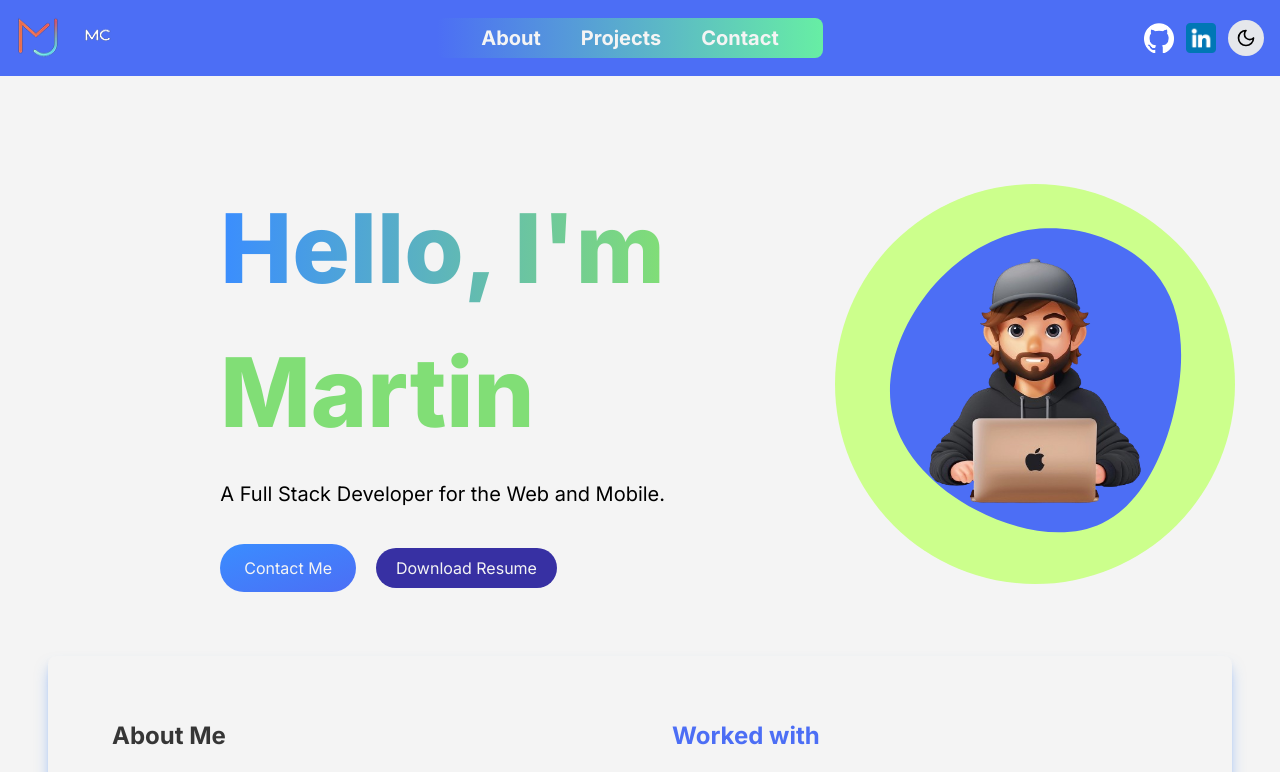
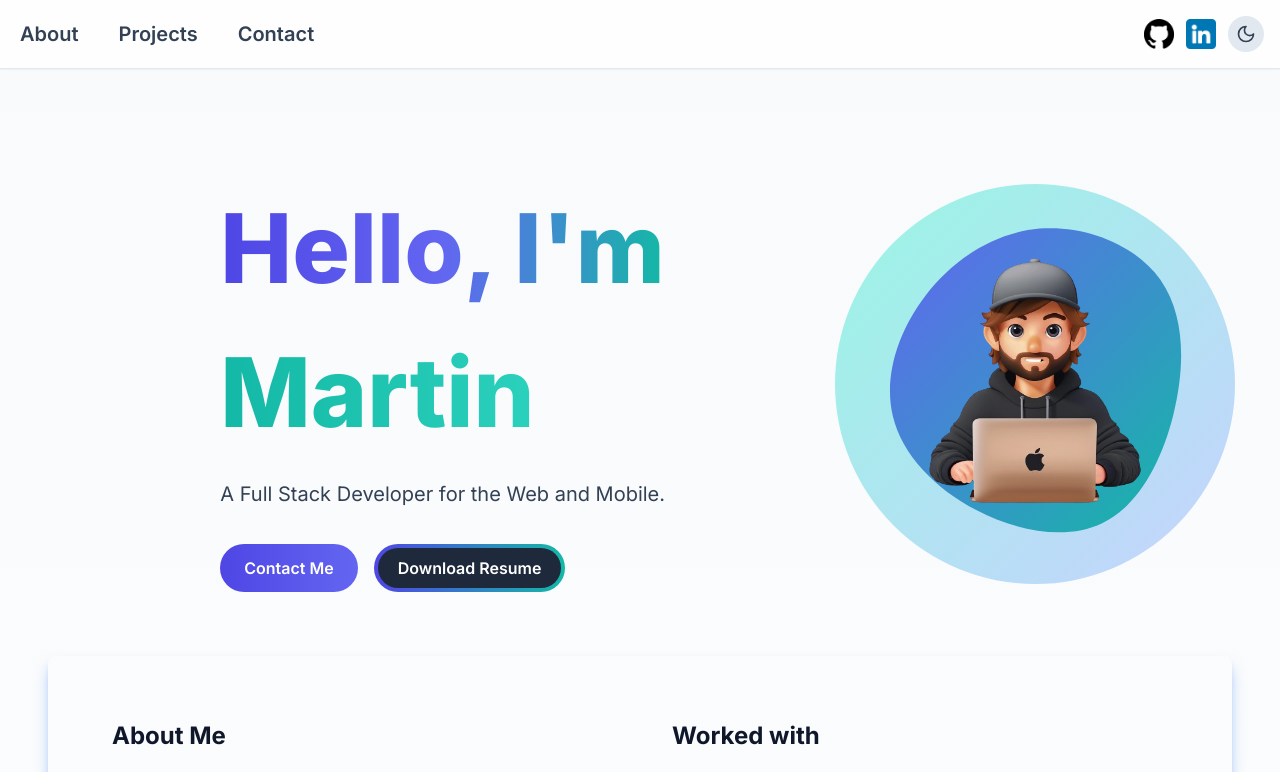
Before and after one commit to martincout/portfolio-next, a Next.js app: page /en in a window 1280 px wide. Shown: the top 772 px of the page. Built offline with nearby package versions, Linux system fonts and the light colour scheme.

Commit message:
Improved styling

```diff
--- a/src/app/[locale]/page.tsx
+++ b/src/app/[locale]/page.tsx
@@ -1,4 +1,3 @@
-'use client'
 import Image from "next/image";
 import HeroSection from "../components/HeroSection"
 import AboutSection from "../components/AboutSection"
@@ -11,7 +10,7 @@ import { ThemeProvider } from "../components/ThemeProvider";
 export default function Home() {
   return (
     <ThemeProvider>
-      <main className="bg-white dark:bg-[#0F0F0F] flex min-h-screen flex-col before:animated-background">
+      <main className="bg-gradient-to-b from-slate-50 to-white dark:from-slate-950 dark:to-slate-900 flex min-h-screen flex-col">
         <Navbar />
         <div className="container mt-24 mx-auto px-4 sm:px-6 lg:px-12 py-4">
           <HeroSection />
--- a/src/app/components/HeroSection.tsx
+++ b/src/app/components/HeroSection.tsx
@@ -23,13 +23,13 @@ const HeroSection = () => {
           className="col-span-8 place-self-center text-center sm:text-left justify-self-center"
         >
           <h1 className="mb-4 text-4xl sm:text-5xl lg:text-8xl lg:leading-normal font-extrabold select-none">
-            <span className=" bg-gradient-to-r from-[#3A8DFF] to-secondary bg-clip-text text-transparent">
+            <span className="bg-gradient-to-r from-primary-600 via-primary-500 to-accent-500 bg-clip-text text-transparent">
               {t('hello')}
 
             </span>
             <br></br>
             <TypeAnimation
-              className="text-secondary"
+              className="bg-gradient-to-r from-accent-500 to-accent-400 bg-clip-text text-transparent"
               sequence={[
                 "Martin",
                 5000
@@ -39,22 +39,22 @@ const HeroSection = () => {
               speed={5}
             />
           </h1>
-          <p className="text-dark dark:text-white text-base sm:text-lg mb-6 lg:text-xl text-black">
+          <p className="text-slate-700 dark:text-slate-300 text-base sm:text-lg mb-6 lg:text-xl">
             {t('subtext')}
           </p>
           <div>
             <Link
               href="/#contact"
-              className="px-6 from-[#3A8DFF] to-primary transition-all ease-in-out hover:-translate-y-1 hover:from-green-500 hover:to-indigo-500 inline-block py-3 w-full sm:w-fit rounded-full mr-4 bg-gradient-to-br from-primary-500 to-secondary-500 text-white"
+              className="px-6 transition-all ease-in-out hover:-translate-y-1 hover:shadow-lg hover:shadow-primary-500/50 inline-block py-3 w-full sm:w-fit rounded-full mr-4 bg-gradient-to-r from-primary-600 to-primary-500 hover:from-primary-500 hover:to-accent-500 text-white font-semibold"
             >
               {t('contact')}
             </Link>
             <Link
               href="https://drive.google.com/file/d/1_ca0A5zuv0yngo5hXyKo5bRZpfTylQ7n/view?usp=sharing"
               target="_blank"
-              className="px-1 inline-block py-1 w-full sm:w-fit rounded-full bg-gradient-to-br from-primary-500 to-secondary-500 hover:bg-slate-800 text-white mt-3"
+              className="px-1 inline-block py-1 w-full sm:w-fit rounded-full bg-gradient-to-r from-primary-600 to-accent-500 hover:shadow-lg hover:shadow-primary-500/30 text-white mt-3"
             >
-              <span className="block transition-transform ease-in-out hover:scale-110 bg-indigo-800 hover:bg-indigo-500 rounded-full px-5 py-2">
+              <span className="block transition-all duration-300 ease-in-out hover:scale-105 bg-slate-800 dark:bg-slate-900 hover:bg-primary-700 dark:hover:bg-primary-800 rounded-full px-5 py-2 font-semibold">
                 {t('resume')}
               </span>
             </Link>
@@ -66,9 +66,15 @@ const HeroSection = () => {
           transition={{ duration: 0.5 }}
           className="col-span-4 place-self-center mt-4 lg:mt-0"
         >
-          <div className="rounded-full bg-third w-[250px] h-[250px] lg:w-[400px] lg:h-[400px] relative">
+          <div className="rounded-full bg-gradient-to-br from-accent-200 to-primary-200 dark:from-accent-900/30 dark:to-primary-900/30 w-[250px] h-[250px] lg:w-[400px] lg:h-[400px] relative">
             <svg viewBox="0 0 200 200" xmlns="http://www.w3.org/2000/svg">
-              <path fill="#4C6EF5" d="M62.7,-52.1C75.2,-34.3,75.1,-8.6,69.2,15.2C63.3,39,51.6,61,33.6,69.6C15.5,78.3,-8.9,73.7,-29.4,63C-49.8,52.4,-66.4,35.6,-71.1,16C-75.8,-3.7,-68.5,-26.3,-54.7,-44.3C-40.9,-62.3,-20.4,-75.8,2.3,-77.7C25.1,-79.5,50.2,-69.8,62.7,-52.1Z" transform="translate(100 100)" />
+              <path fill="url(#heroGradient)" d="M62.7,-52.1C75.2,-34.3,75.1,-8.6,69.2,15.2C63.3,39,51.6,61,33.6,69.6C15.5,78.3,-8.9,73.7,-29.4,63C-49.8,52.4,-66.4,35.6,-71.1,16C-75.8,-3.7,-68.5,-26.3,-54.7,-44.3C-40.9,-62.3,-20.4,-75.8,2.3,-77.7C25.1,-79.5,50.2,-69.8,62.7,-52.1Z" transform="translate(100 100)" />
+              <defs>
+                <linearGradient id="heroGradient" x1="0%" y1="0%" x2="100%" y2="100%">
+                  <stop offset="0%" stopColor="#6366f1" />
+                  <stop offset="100%" stopColor="#14b8a6" />
+                </linearGradient>
+              </defs>
             </svg>
             <Image
               src="/hero.png"
--- a/src/app/components/NavLink.jsx
+++ b/src/app/components/NavLink.jsx
@@ -4,14 +4,11 @@ const NavLink = ({ href, title }) => {
   return (
     <Link
       href={href}
-      className="block font-bold py-2 pl-3 pr-4 text-white sm:text-xl transition hover:scale-110
-       md:p-0
-      "
+      className="block font-semibold py-2 pl-3 pr-4 text-slate-700 dark:text-slate-200 sm:text-xl transition-all hover:text-primary-600 dark:hover:text-accent-400 hover:scale-105 md:p-0"
     >
-      <div className=" rounded-xl transition p-1
-                        ease-in-out delay-10">
-        {title}</div>
-
+      <div className="rounded-xl transition-all p-1 ease-in-out">
+        {title}
+      </div>
     </Link>
   );
 };
--- a/src/app/components/Navbar.jsx
+++ b/src/app/components/Navbar.jsx
@@ -30,33 +30,28 @@ const Navbar = () => {
   ];
 
   return (
-    <nav className="dark:bg-[#1C1C1C] fixed mx-auto top-0 left-0 right-0 z-10 bg-primary bg-opacity-100">
+    <nav className="backdrop-blur-md bg-white/80 dark:bg-slate-900/90 border-b border-slate-200 dark:border-slate-800 fixed mx-auto top-0 left-0 right-0 z-10 shadow-sm">
       <div className="flex container lg:py-4 flex-wrap items-center justify-between mx-auto px-4 py-2">
-        <Link
-          href={"/"}
-          className="text-2xl md:text-5xl text-white font-semibold hidden md:block"
-        >
-          <Image className="transition hover:-translate-y-1 hover:scale-125 h-11" src="/MC.png" width={100} height={100} />
-        </Link>
+
         <div className="mobile-menu block md:hidden order-3">
           {!navbarOpen ? (
             <button
               onClick={() => setNavbarOpen(true)}
-              className="flex items-center px-3 py-2 border rounded border-slate-200 text-slate-200 hover:text-white hover:border-white"
+              className="flex items-center px-3 py-2 border rounded border-slate-300 dark:border-slate-600 text-slate-700 dark:text-slate-300 hover:text-primary-600 dark:hover:text-primary-400 hover:border-primary-500"
             >
               <Bars3Icon className="h-5 w-5" />
             </button>
           ) : (
             <button
               onClick={() => setNavbarOpen(false)}
-              className="flex items-center px-3 py-2 border rounded border-slate-200 text-slate-200 hover:text-white hover:border-white"
+              className="flex items-center px-3 py-2 border rounded border-slate-300 dark:border-slate-600 text-slate-700 dark:text-slate-300 hover:text-primary-600 dark:hover:text-primary-400 hover:border-primary-500"
             >
               <XMarkIcon className="h-5 w-5" />
             </button>
           )}
         </div>
-        <div className="menu hidden md:block md:w-auto bg-gradient-to-r from-primary to-[#67eea4] h-10 rounded-lg px-10" id="navbar">
-          <ul className="flex items-center p-4 md:p-0 md:flex-row md:space-x-8 mt-0 h-full">
+        <div className="menu hidden md:block md:w-auto" id="navbar">
+          <ul className="flex items-center p-4 md:p-0 md:flex-row md:space-x-8 mt-0">
             {navLinks.map((link, index) => (
               <li key={index}>
                 <NavLink href={link.path} title={link.title} />
@@ -66,8 +61,12 @@ const Navbar = () => {
         </div>
         <div className="flex flex-row items-center gap-3 order-1">
           <Link className="transition hover:-translate-y-1" href="https://github.com/martincout" target="_blank">
-            <Image src="/github-mark-white.png" width={30} height={30}
-              alt="Github Icon" />
+            <Image
+              src={theme === 'dark' ? "/github-mark-white.png" : "/github-mark.png"}
+              width={30}
+              height={30}
+              alt="Github Icon"
+            />
           </Link>
           <Link className="transition hover:-translate-y-1" href="https://www.linkedin.com/in/martincout" target="_blank">
             <Image src="/linkedin.png" width={30} height={30}
@@ -75,9 +74,9 @@ const Navbar = () => {
           </Link>
           <button
             onClick={toggleTheme}
-            className="p-2 rounded-full bg-gray-200 dark:bg-gray-700"
+            className="p-2 rounded-full bg-slate-200 dark:bg-slate-700 hover:bg-primary-100 dark:hover:bg-primary-900 transition-colors"
           >
-            {theme === 'dark' ? <Sun color="white" size={20} /> : <Moon color="black" size={20} />}
+            {theme === 'dark' ? <Sun className="text-amber-400" size={20} /> : <Moon className="text-slate-700" size={20} />}
           </button>
         </div>
       </div>
--- a/src/app/globals.css
+++ b/src/app/globals.css
@@ -4,16 +4,18 @@
 @tailwind utilities;
 
 :root {
-  --foreground-rgb: 0, 0, 0;
-  --background-start-rgb: 214, 219, 220;
+  --foreground-rgb: 15, 23, 42;
+  --background-start-rgb: 248, 250, 252;
   --background-end-rgb: 255, 255, 255;
+  --primary: 99, 102, 241;
+  --accent: 20, 184, 166;
 }
 
 @media (prefers-color-scheme: dark) {
   :root {
-    --foreground-rgb: 255, 255, 255;
-    --background-start-rgb: 0, 0, 0;
-    --background-end-rgb: 0, 0, 0;
+    --foreground-rgb: 248, 250, 252;
+    --background-start-rgb: 15, 23, 42;
+    --background-end-rgb: 30, 41, 59;
   }
 }
 
@@ -37,8 +39,12 @@
 }
 
 body {
-  color: rgb(54, 54, 54);
+  color: rgb(15, 23, 42);
+  transition: background-color 0.3s ease, color 0.3s ease;
+}
 
+.dark body {
+  color: rgb(248, 250, 252);
 }
 
 @layer utilities {
--- a/tailwind.config.ts
+++ b/tailwind.config.ts
@@ -18,14 +18,36 @@ const config: Config = {
         "gradient-conic":
           "conic-gradient(from 180deg at 50% 50%, var(--tw-gradient-stops))",
       },
+      colors: {
+        primary: {
+          50: '#eef2ff',
+          100: '#e0e7ff',
+          200: '#c7d2fe',
+          300: '#a5b4fc',
+          400: '#818cf8',
+          500: '#6366f1',
+          600: '#4f46e5',
+          700: '#4338ca',
+          800: '#3730a3',
+          900: '#312e81',
+          950: '#1e1b4b',
+        },
+        accent: {
+          50: '#f0fdfa',
+          100: '#ccfbf1',
+          200: '#99f6e4',
+          300: '#5eead4',
+          400: '#2dd4bf',
+          500: '#14b8a6',
+          600: '#0d9488',
+          700: '#0f766e',
+          800: '#115e59',
+          900: '#134e4a',
+        },
+      },
     },
     colors: {
       ...colors,
-      primary: '#4C6EF5',
-      secondary: '#81DE76',
-      third: '#ccff8c',
-      background: '#170132',
-      white: '#F4F4F4',
     },
   },
   plugins: [plugin(function ({ addUtilities }: PluginAPI) {
```
Also changed, not shown: public/github-mark.png (added).
